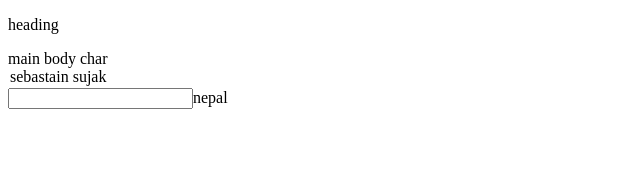
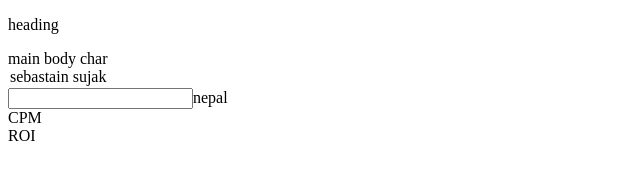
Before and after one commit to cursitesebastian-bot/pppo, a website: page index.html in a window 1280 px wide. Shown: the full height of the page, 0-640 px from the left. Drawn offline with Linux system fonts and the light colour scheme.

Commit message:
Update index.html

```diff
--- a/index.html
+++ b/index.html
@@ -19,6 +19,14 @@
         <input type="boody" id="nepal">nepal</input>
       </div>
     </section>
+    <section>
+      <div>
+        CPM
+      </div>
+      <div>
+        ROI
+      </div>
+    </section>
     <script src="/script.js"></script>
   </body>
 </html>
```
